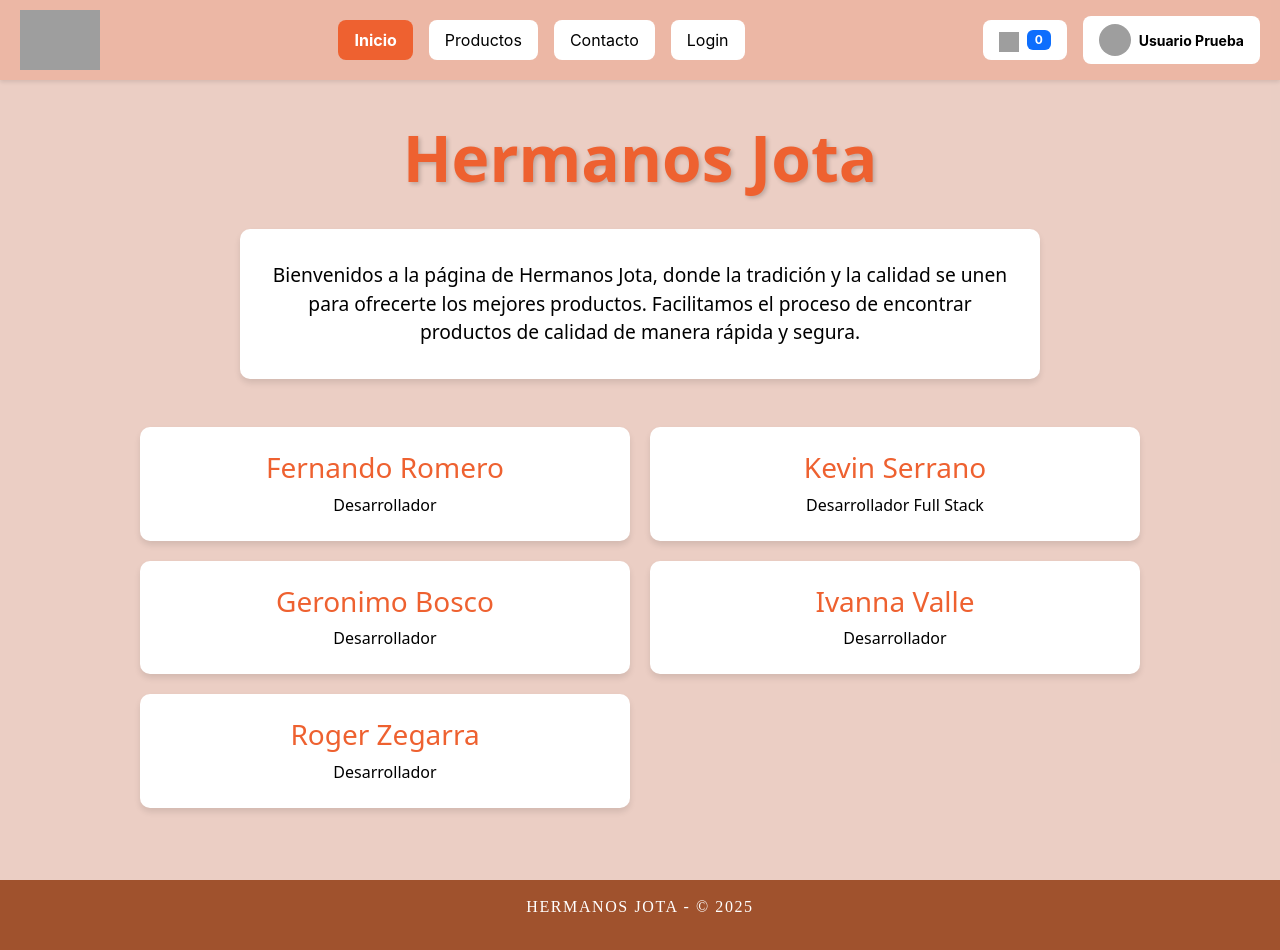
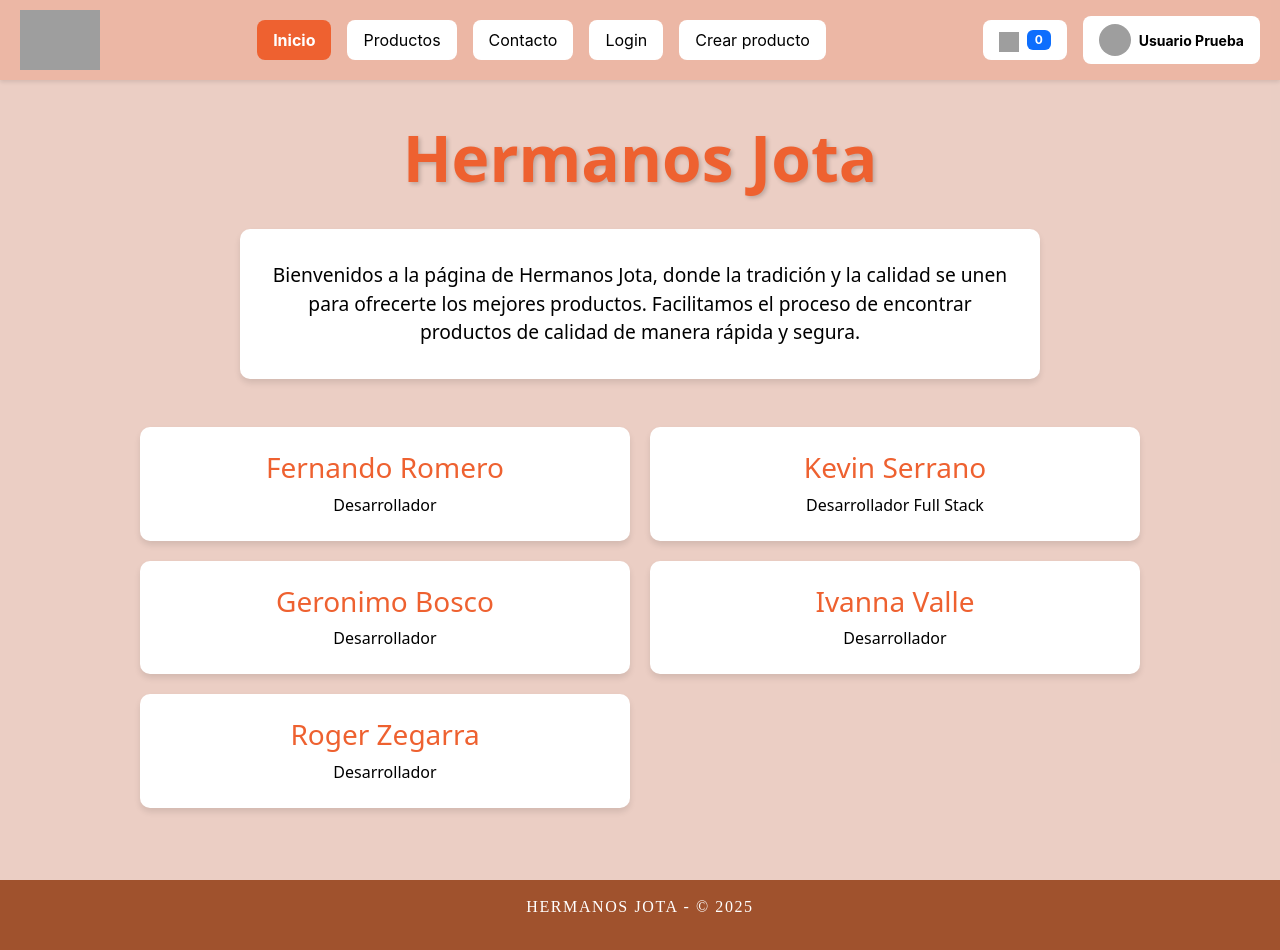
Before and after one commit to kevinserrano01/jota-itba, a React (Vite) app in the folder frontend/: page / in a window 1280 px wide. Built offline with nearby package versions, Linux system fonts and the light colour scheme; no server answers; grey boxes are pictures that could not be loaded.

Commit message:
deploy fixeado

```diff
--- a/frontend/src/components/Layout/NavBar.jsx
+++ b/frontend/src/components/Layout/NavBar.jsx
@@ -86,6 +86,16 @@ const NavBar = () => {
                                 }
                             >
                                 Login
+                            </NavLink>
+                        </li>
+                        <li className="nav-item">
+                            <NavLink
+                                to="/admin/crear-producto"
+                                className={({ isActive }) =>
+                                    `nav-link bg-white rounded-3 px-3 py-2 ${isActive ? 'active fw-bold' : ''}`
+                                }
+                            >
+                                Crear producto
                             </NavLink>
                         </li>
                     </ul>
```
